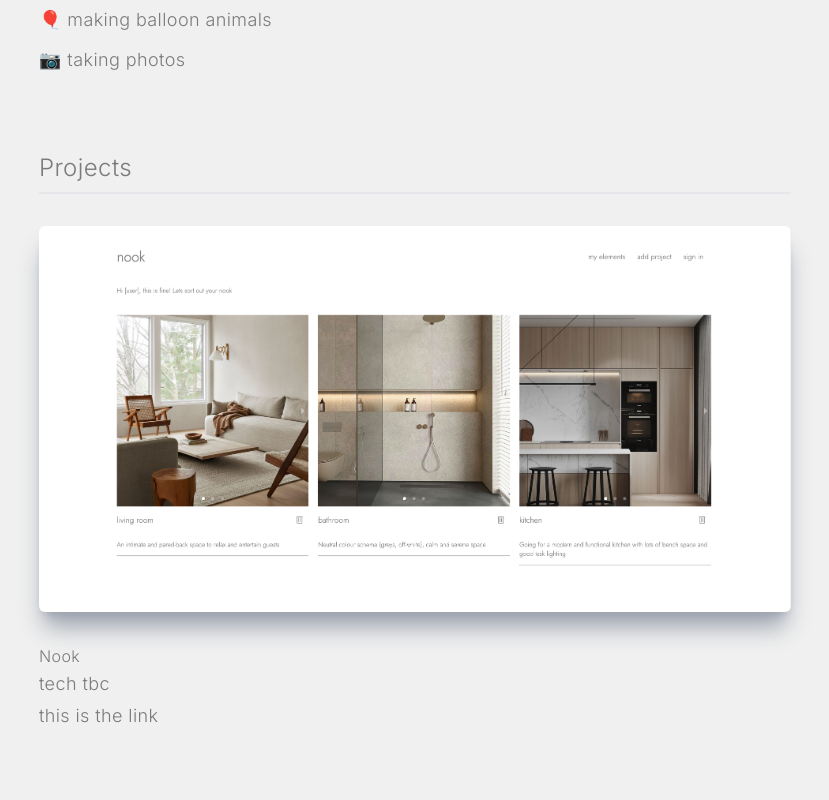
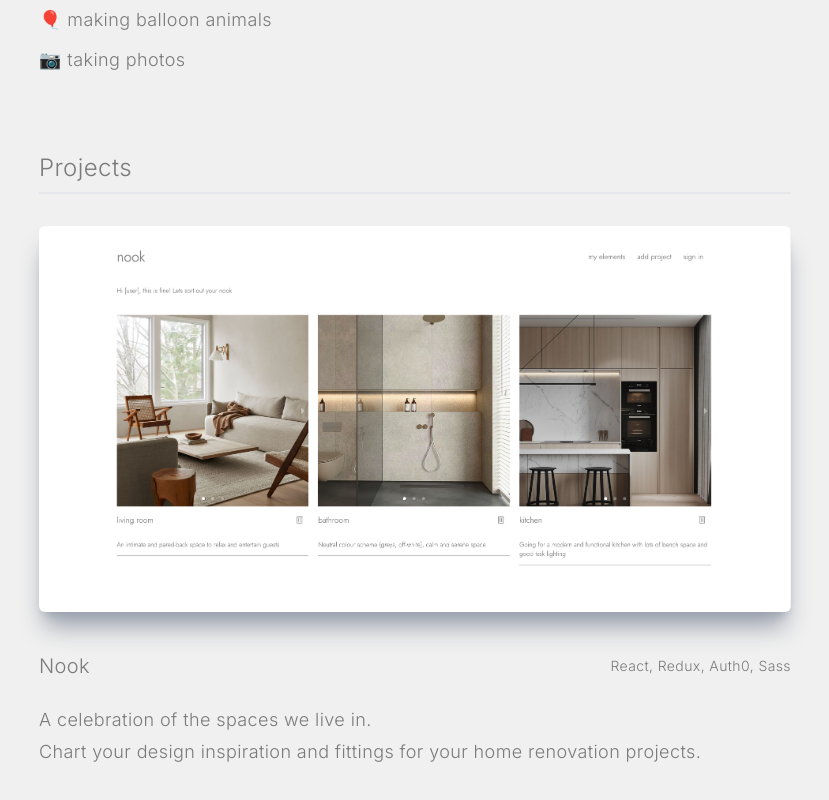
Before and after one commit to shirley-park/portfolio, a Next.js app: page / in a window 1280 px wide. Shown: the part 1805-2605 px from the top of the page, without its empty margins (225-1054 px from the left). Built offline with nearby package versions, Linux system fonts and the light colour scheme.

Commit message:
amend project item

```diff
--- a/components/ProjectItem.tsx
+++ b/components/ProjectItem.tsx
@@ -5,6 +5,7 @@ import ProjectModel from '@/models/models'
 function ProjectItem({ title, projectImage, tech, projectUrl }: ProjectModel) {
   return (
     <>
+      <a href="#">
         <div className="relative flex items-center justify-center h-auto w-full shadow-xl shadow-gray-400 rounded-xl group hover:scale-105 ease-in duration-200 cursor-pointer">
           <Image
             src={projectImage}
@@ -14,10 +15,20 @@ function ProjectItem({ title, projectImage, tech, projectUrl }: ProjectModel) {
         </div>
 
         <div>
-        <h3 className="pt-8">{title}</h3>
-        <p>{tech}</p>
-        <p>{projectUrl}</p>
+          <div className="pt-10 flex justify-between items-center">
+            <h3>{title}</h3>
+            <p className="text-sm">{tech}</p>
           </div>
+
+          <p className="pt-6 md:text-md">
+            A celebration of the spaces we live in.
+          </p>
+          <p>
+            Chart your design inspiration and fittings for your home renovation
+            projects.
+          </p>
+        </div>
+      </a>
     </>
   )
 }
--- a/components/Projects.tsx
+++ b/components/Projects.tsx
@@ -12,7 +12,7 @@ function Projects() {
         <ProjectItem
           title="Nook"
           projectImage={nook}
-          tech="tech tbc"
+          tech="React, Redux, Auth0, Sass"
           projectUrl="this is the link"
         />
       </div>
--- a/styles/globals.css
+++ b/styles/globals.css
@@ -23,6 +23,10 @@
     @apply text-xl md:text-2xl
   }
 
+  h3 {
+    @apply text-lg md:text-xl
+  }
+
   li {
     @apply cursor-pointer
   }
```
Lines whose indentation alone changed are shown as unchanged.
